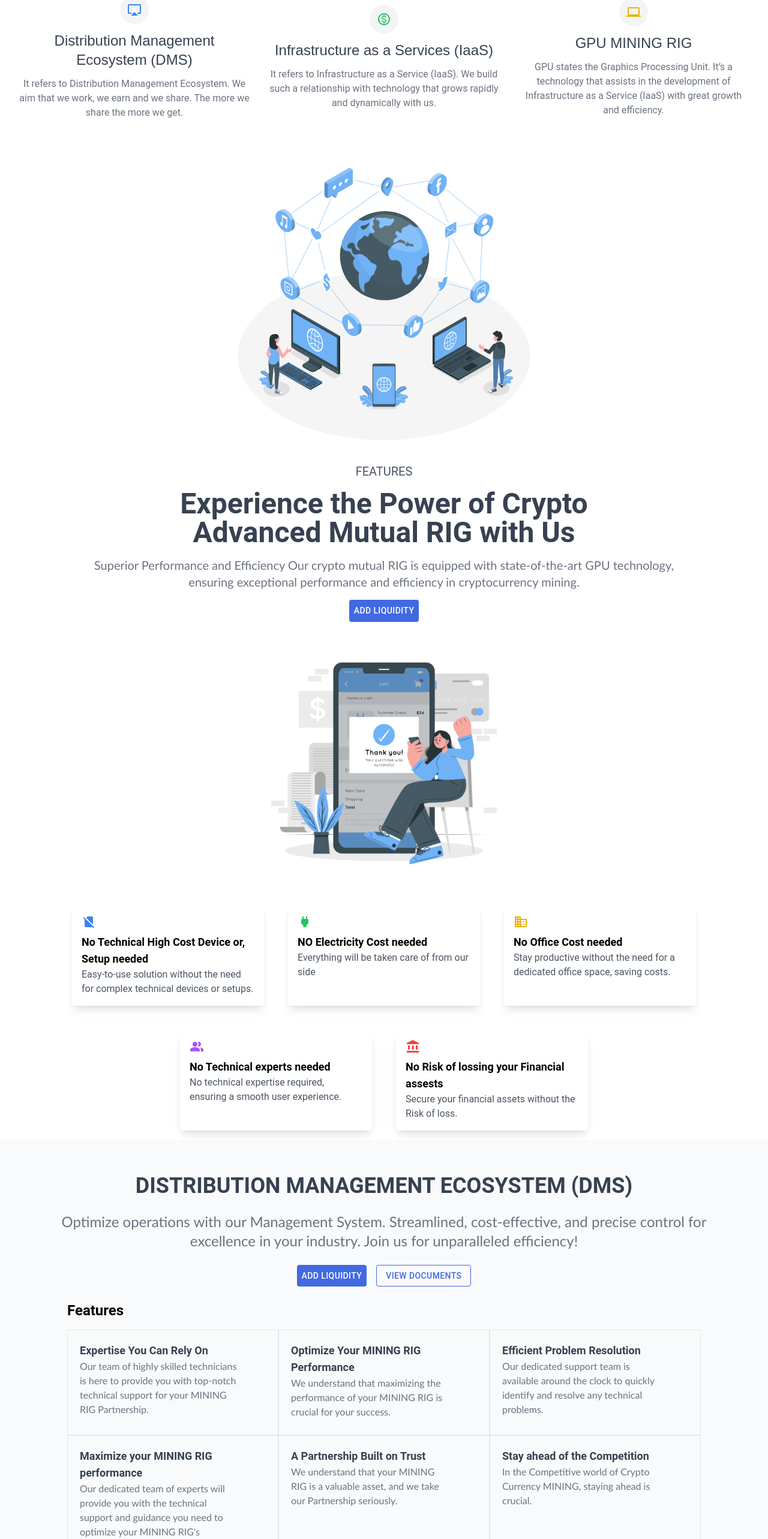
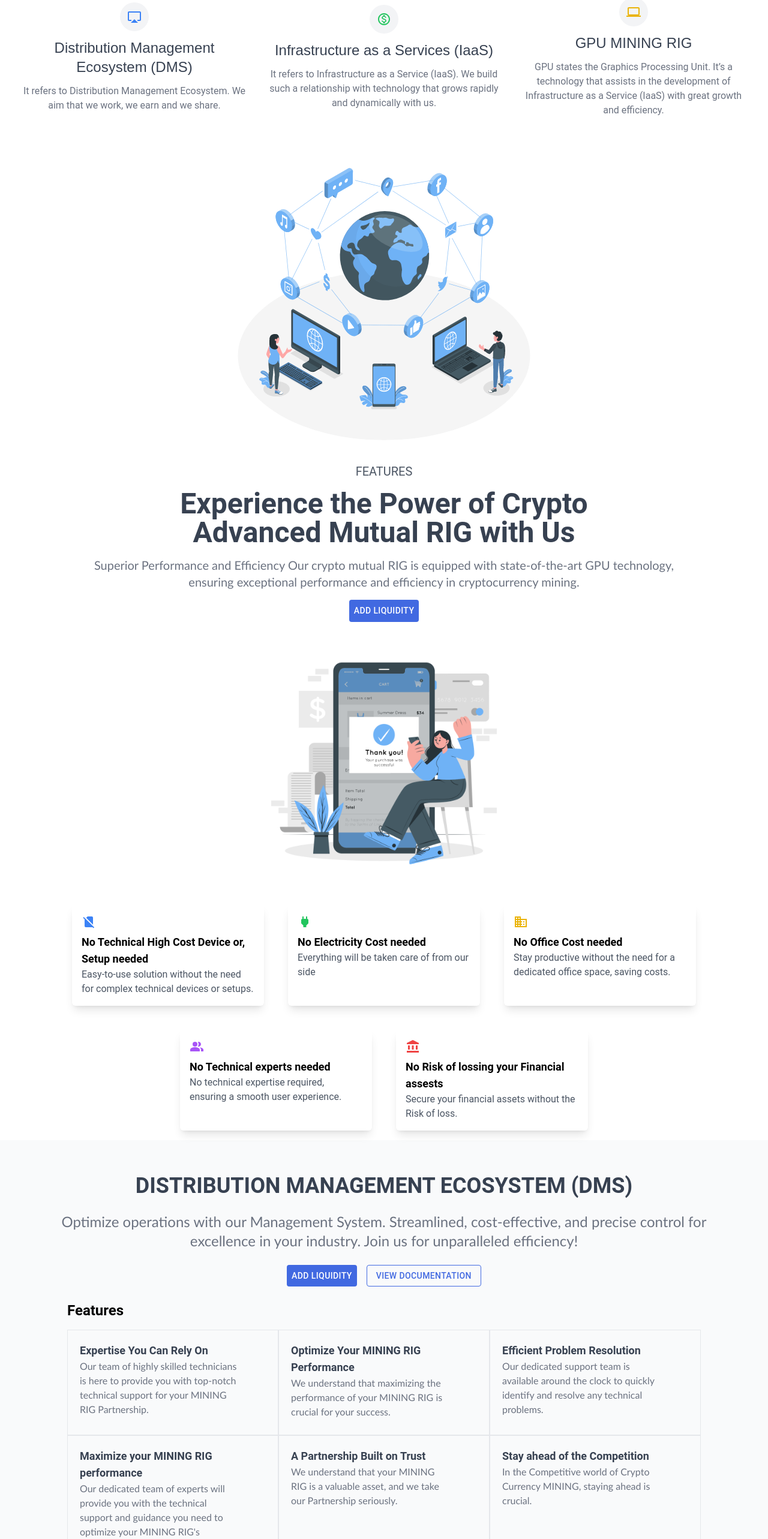
Before and after one commit to centum-world/mining-rig-portfolio, a React (Vite) app: page / in a window 1280 px wide. Shown: the part 840-3406 px from the top of the page at 60% size. Built offline with nearby package versions, Linux system fonts and the light colour scheme.

Commit message:
spelling correction

```diff
--- a/src/common/Footer.jsx
+++ b/src/common/Footer.jsx
@@ -35,7 +35,7 @@ const Footer = () => {
               color: "white",
             }}
           >
-            Download Brochure
+            View Documentation
           </Button>
           <Button
             variant="outlined"
@@ -89,7 +89,8 @@ const Footer = () => {
           <span style={{ color: selectedColor }}>
             <br /> HSR Layout, Bangalore, Karnataka
             <br />
-            NewTown,Kolkata, West Bengal <br />Jamshedpur, Jharkhand
+            NewTown,Kolkata, West Bengal <br />
+            Jamshedpur, Jharkhand
           </span>
         </div>
         {/* Copyright and Disclaimer */}
--- a/src/components/DemoSection.jsx
+++ b/src/components/DemoSection.jsx
@@ -53,7 +53,7 @@ export const DemoSection = () => {
               color: selectedColor,
             }}
           >
-            View documents
+            View Documentation
           </Button>
         </div>
       </div>
--- a/src/components/Features.jsx
+++ b/src/components/Features.jsx
@@ -39,7 +39,7 @@ const Features = () => {
       icon: <AirplayOutlined className="text-blue-500" size={24} />,
       title: "Distribution Management Ecosystem (DMS)",
       description:
-      "It refers to Distribution Management Ecosystem. We aim that we work, we earn and we share. The more we share the more we get.",
+      "It refers to Distribution Management Ecosystem. We aim that we work, we earn and we share.",
     },
     {
       icon: <MonetizationOnOutlined className="text-green-500" size={24} />, // Change to a different icon
--- a/src/components/FeaturesCard.jsx
+++ b/src/components/FeaturesCard.jsx
@@ -32,7 +32,7 @@ const FeaturesCard = () => {
       />
       <FeatureCard
         icon={<Power className="text-green-500 mb-2" size={24} />}
-        title="NO Electricity Cost needed"
+        title="No Electricity Cost needed"
         description="Everything will be taken care of from our side"
       />
       <FeatureCard
--- a/src/components/Supporting.jsx
+++ b/src/components/Supporting.jsx
@@ -46,7 +46,7 @@ const Supporting = () => {
     {
       title: "High-Cost GPU Integration",
       description:
-        "WE Integrating high-cost GPU Mining Devices for the CENTUM WORLD RIG PARTNERSHIP PROGRAM and configuring them as per Node.",
+        "We Integrating high-cost GPU Mining Devices for the CENTUM WORLD RIG PARTNERSHIP PROGRAM and configuring them as per Node.",
     },
     {
       title: "Electricity Bill Payment",
```
